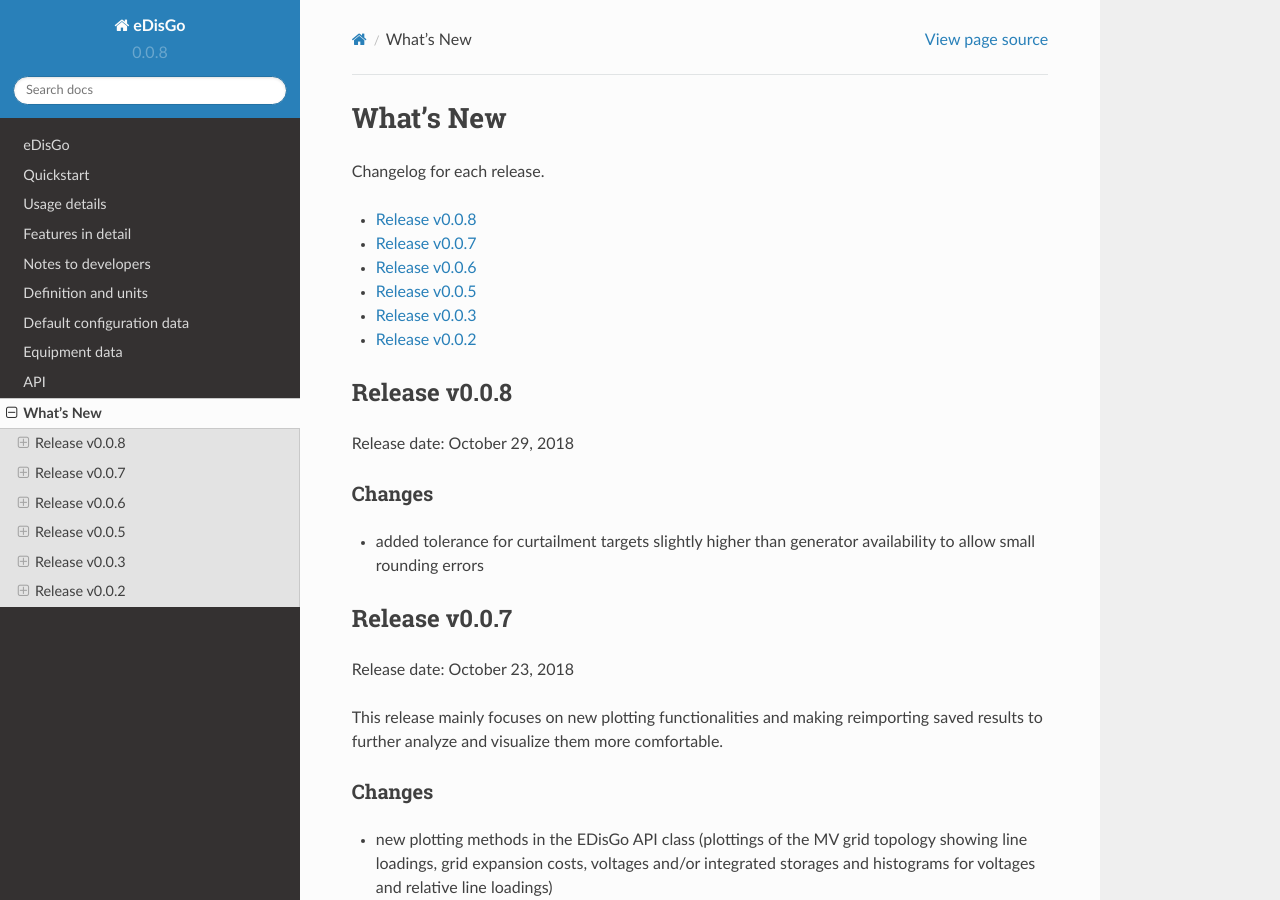
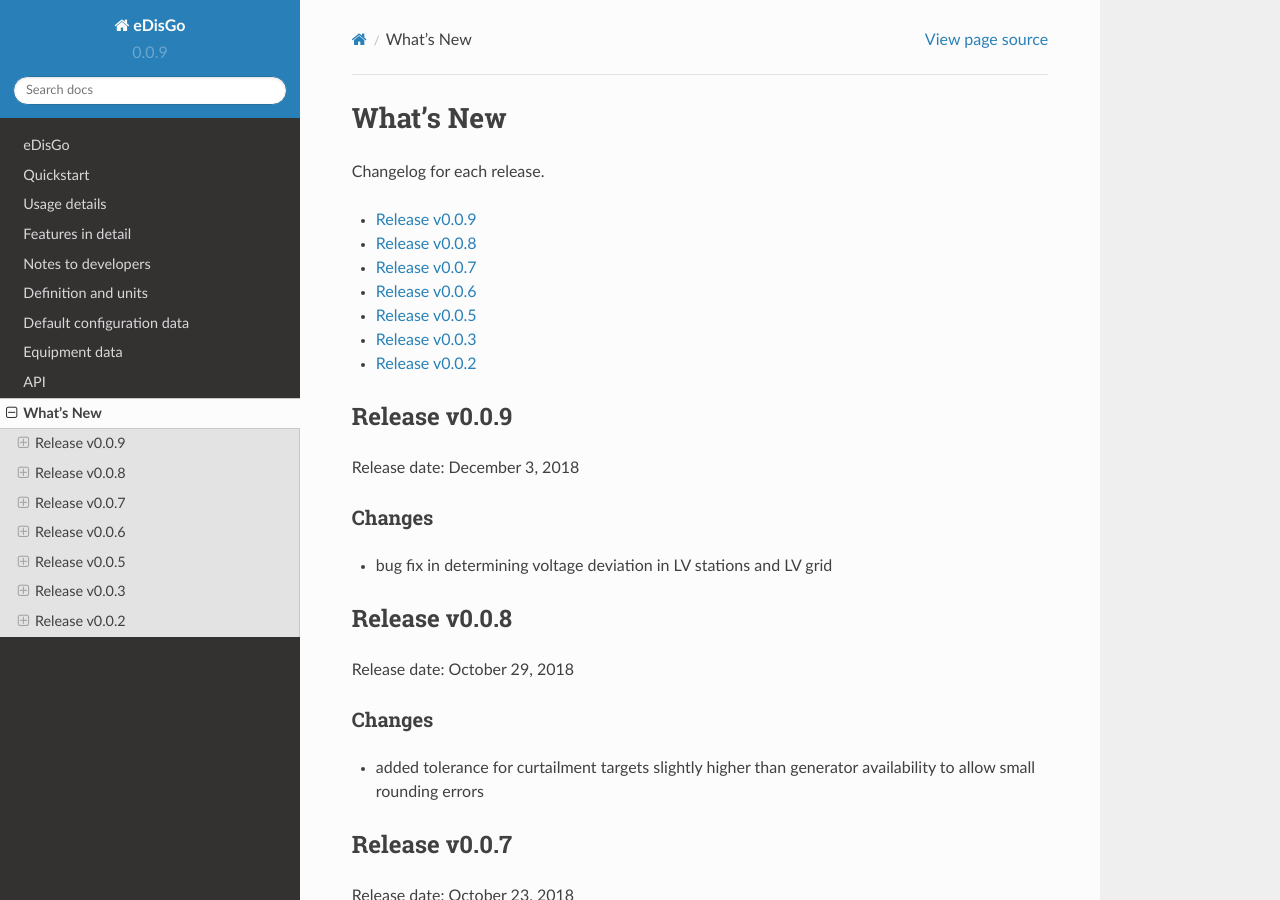
Before and after one commit to openego/eDisGo, a Sphinx documentation site: the page built from doc/whatsnew.rst, in a window 1280 px wide and 900 px high. Built offline with Sphinx 7.4.7 and the Read the Docs theme 2.0.0, drawn with Linux system fonts in a browser that asks for light colours; formulas are drawn with MathJax 3.

Commit message:
Make ready for release 0.0.9

```diff
--- a/doc/conf.py
+++ b/doc/conf.py
@@ -106,7 +106,7 @@ author = u'open_eGo-Team'
 # built documents.
 #
 # The short X.Y version.
-version = '0.0.8'
+version = '0.0.9'
 # The full version, including alpha/beta/rc tags.
 release = version
 
--- a/doc/whatsnew.rst
+++ b/doc/whatsnew.rst
@@ -8,6 +8,7 @@ Changelog for each release.
     :local:
     :backlinks: top
 
+.. include::  whatsnew/v0-0-9.rst
 .. include::  whatsnew/v0-0-8.rst
 .. include::  whatsnew/v0-0-7.rst
 .. include::  whatsnew/v0-0-6.rst
--- a/doc/whatsnew/v0-0-9.rst
+++ b/doc/whatsnew/v0-0-9.rst
@@ -1,7 +1,9 @@
 Release v0.0.9
 ==============
 
-Release date: <month> <day>, <year>
+Release date: December 3, 2018
 
 Changes
 -------
+
+* bug fix in determining voltage deviation in LV stations and LV grid
--- a/setup.py
+++ b/setup.py
@@ -23,7 +23,7 @@ class InstallSetup(install):
 
 setup(
     name='eDisGo',
-    version='0.0.9dev',
+    version='0.0.9',
     packages=find_packages(),
     url='https://github.com/openego/eDisGo',
     license='GNU Affero General Public License v3.0',
```
